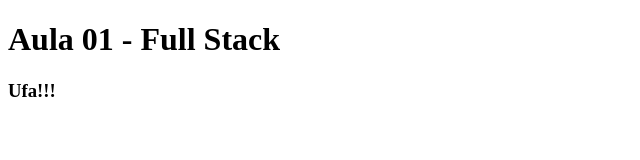
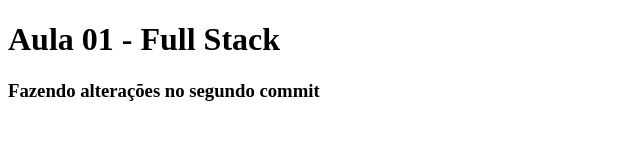
Before and after one commit to Genilsonphb/aula1, a plain HTML site: page index.html in a window 1280 px wide. Shown: the whole page, without its empty margins (0-640 px from the left). Drawn offline with Linux system fonts and the light colour scheme.

Commit message:
Segundo commit

```diff
--- a/index.html
+++ b/index.html
@@ -7,6 +7,6 @@
 </head>
 <body>
     <h1>Aula 01 - Full Stack</h1>
-    <h3>Ufa!!!</h3>
+    <h3>Fazendo alterações no segundo commit</h3>
 </body>
 </html>
```
